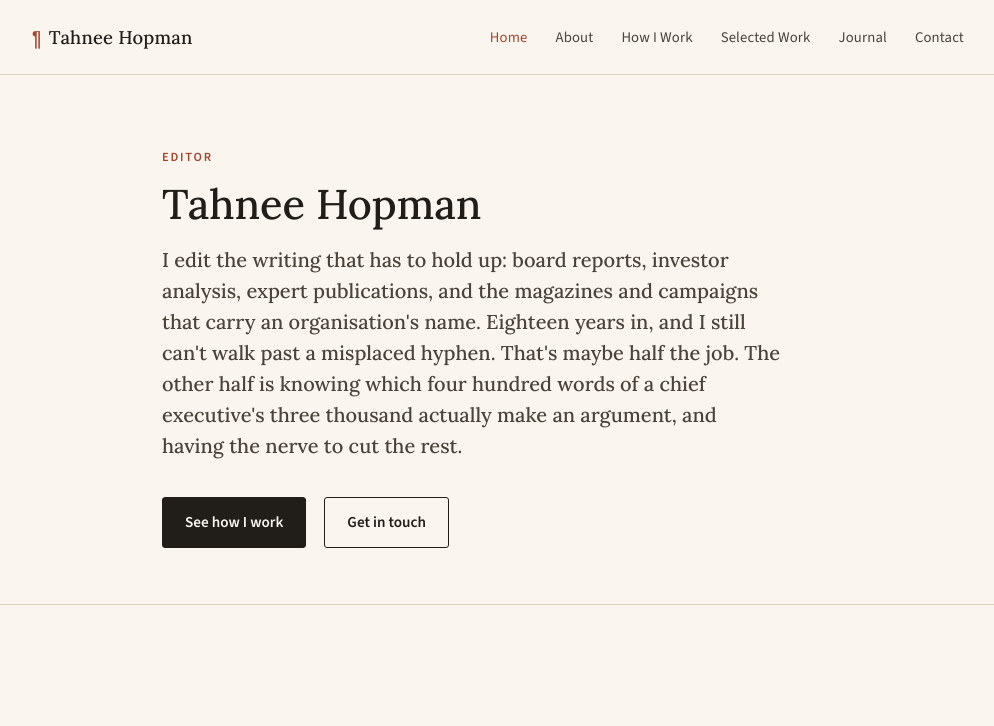
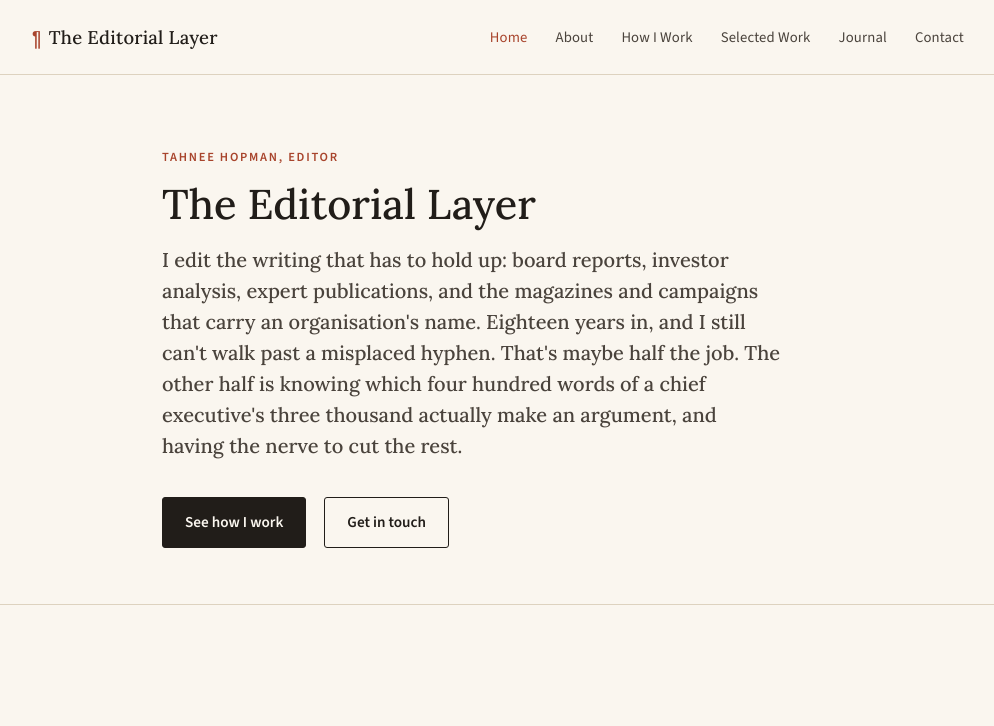
Before and after one commit to TahneeH8813/tahnee-hopman-website, a website: page index.html in a window 1280 px wide. Shown: the top 726 px of the page, without its empty margins (142-1136 px from the left). Drawn offline with nearby package versions, Linux system fonts and the light colour scheme.

Commit message:
Rebrand site to The Editorial Layer

```diff
--- a/index.html
+++ b/index.html
@@ -3,11 +3,11 @@
 <head>
 <meta charset="UTF-8">
 <meta name="viewport" content="width=device-width, initial-scale=1.0">
-<title>Tahnee Hopman | Editor</title>
+<title>The Editorial Layer | Tahnee Hopman, Editor</title>
 <meta name="description" content="Tahnee Hopman is an editor working across editorial strategy, structural editing, copyediting and publication production for organisations whose content needs to hold up under close reading.">
 <link rel="canonical" href="https://tahneehopman.com/">
 <meta property="og:type" content="website">
-<meta property="og:title" content="Tahnee Hopman | Editor">
+<meta property="og:title" content="The Editorial Layer | Tahnee Hopman, Editor">
 <meta property="og:description" content="Editorial strategy, structural editing, copyediting and publication production for organisations whose content needs to hold up under close reading.">
 <meta property="og:url" content="https://tahneehopman.com/">
 <link rel="icon" href="favicon.svg" type="image/svg+xml">
@@ -33,7 +33,7 @@
 
 <header class="site-header">
   <div class="header-inner">
-    <a class="brand" href="index.html"><span class="pilcrow">&#182;</span> Tahnee Hopman</a>
+    <a class="brand" href="index.html"><span class="pilcrow">&#182;</span> The Editorial Layer</a>
     <button class="nav-toggle" aria-label="Toggle navigation" aria-expanded="false">Menu</button>
     <nav class="site-nav">
       <a href="index.html" aria-current="page">Home</a>
@@ -50,8 +50,8 @@
 
   <section class="hero">
     <div class="wrap">
-      <span class="eyebrow">Editor</span>
-      <h1>Tahnee Hopman</h1>
+      <span class="eyebrow">Tahnee Hopman, Editor</span>
+      <h1>The Editorial Layer</h1>
       <p class="lead">I edit the writing that has to hold up: board reports, investor analysis, expert publications, and the magazines and campaigns that carry an organisation's name. Eighteen years in, and I still can't walk past a misplaced hyphen. That's maybe half the job. The other half is knowing which four hundred words of a chief executive's three thousand actually make an argument, and having the nerve to cut the rest.</p>
       <div class="cta-row">
         <a class="btn btn-primary" href="how-i-work.html">See how I work</a>
```
